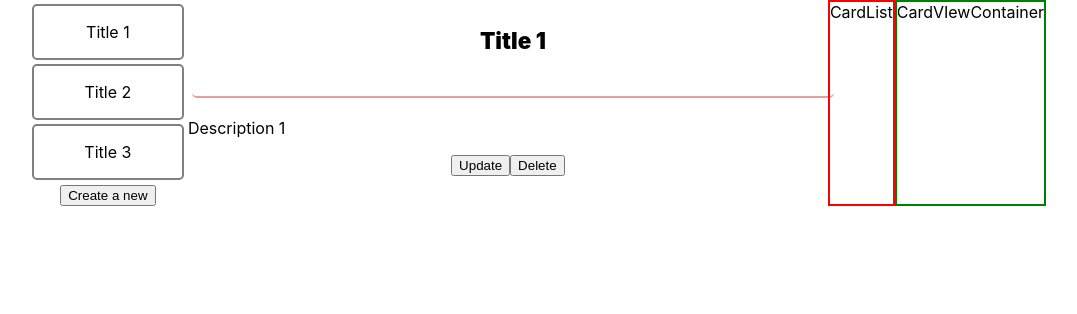
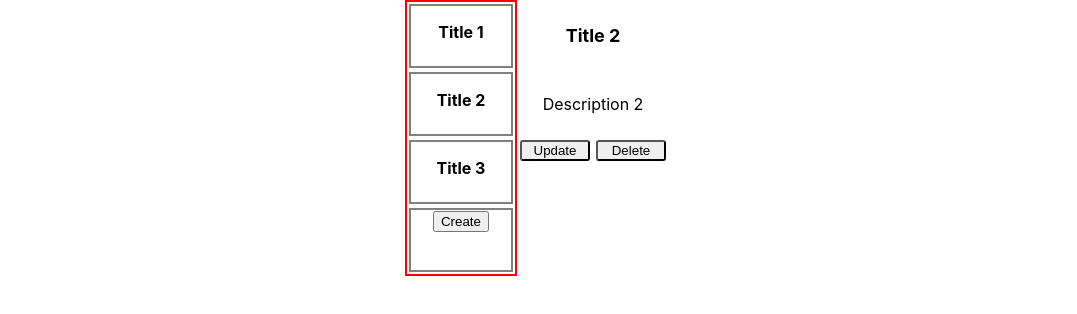
Before and after one commit to vishwaksenan/notes-webapp, a React (Create React App) app in the folder client/: page / in a window 1280 px wide. Shown: the top 314 px of the page, without its empty margins (103-1180 px from the left). Built offline with nearby package versions, Linux system fonts and the light colour scheme.

Commit message:
using props with typescript

```diff
--- a/client/src/App.tsx
+++ b/client/src/App.tsx
@@ -21,36 +21,8 @@ function App() {
   ]
   return (
     <div className="App">
-      <div className="notes-title">
-        <div className='note-card-container'>
-          <div className="note-card">
-            <p>Title 1</p>
-          </div>
-          <div className="note-card">
-            <p>Title 2</p>
-          </div>
-          <div className="note-card">
-            <p>Title 3</p>
-          </div>
-        </div>
-        <div>
-          <button>Create a new</button>
-        </div>
-      </div>
-      <div className="notes-view">
-        <div className="note-title-view" contentEditable={true}>
-          <p>Title 1</p>
-        </div>
-        <div className="note-description" contentEditable={true}>
-          <p>Description 1</p>
-        </div>
-        <div className="button-section">
-          <button>Update</button>
-          <button>Delete</button>
-        </div>
-      </div>
-      <CardListComponent />
-      <CardViewComponent />
+      <CardListComponent NotesList={notesTitle}/>
+      <CardViewComponent NotesDetails={notes[1]}/>
     </div>
   );
 }
--- a/client/src/components/CardList/CardList.ts
+++ b/client/src/components/CardList/CardList.ts
@@ -2,4 +2,24 @@ import styled from 'styled-components'
 
 export const CardListContainer = styled.div`
   border: 2px solid red;
+  display: flex;
+  flex-direction: column;
+  justify-content: space-evenly;
 `
+
+export const CardListSection = styled.div`
+  margin: 2px;
+  height: 60px;
+  width: 100px;
+  border: 2px solid grey;
+`
+
+export const List = styled.p`
+  font-size: medium;
+  font-weight: bolder;
+  text-align: center;
+`
+
+export const NotesCreateButton = styled.button`
+
+`
--- a/client/src/components/CardList/index.tsx
+++ b/client/src/components/CardList/index.tsx
@@ -1,9 +1,30 @@
-import {CardListContainer} from './CardList'
+import {CardListContainer, CardListSection, List, NotesCreateButton} from './CardList'
 import React from 'react'
 
-const CardListComponent = () => {
+interface NotesDetails {
+  NotesContent:{
+    title: string,
+    description: string
+  };
+}
+
+type NotesDetailsList = {
+  NotesList: string[];
+};
+
+const CardListComponent = ({ NotesList }: NotesDetailsList) => {
+  console.log(NotesList)
   return (
-    <CardListContainer>CardList</CardListContainer>
+    <CardListContainer>
+      <>
+      {
+        NotesList.map((notes) => <CardListSection><List>{notes}</List></CardListSection>)
+      }
+      </>
+      <CardListSection>
+        <NotesCreateButton>Create</NotesCreateButton>
+      </CardListSection>
+    </CardListContainer>
   )
 }
 
--- a/client/src/components/CardView/CardView.ts
+++ b/client/src/components/CardView/CardView.ts
@@ -1,5 +1,45 @@
 import styled from 'styled-components'
 
 export const CardViewContainer = styled.div`
-  border: 2px solid green;
+  display: flex;
+  flex-direction: column;
+
 `
+
+export const CardViewTitleContainer = styled.div`
+  margin: 3px;
+  padding: 4px;
+`
+
+export const CardTitle = styled.p`
+  font-size: large;
+  font-weight: bolder;
+`
+
+export const CardViewDescriptionContainer = styled.div `
+  margin: 3px;
+  padding: 4px;
+`
+
+export const CardDescription = styled.p`
+  font-size: medium;
+  font-weight: normal;
+`
+
+export const CardViewSettingsContainer = styled.div`
+  display: flex;
+  flex-direction: row;
+  justify-content: center;
+`
+
+export const CardUpdate = styled.button`
+  width: 70px;
+  border-radius: 3px;
+  margin: 3px;
+`
+
+export const CardDelete = styled.button`
+  width: 70px;
+  border-radius: 3px;
+  margin: 3px;
+`
--- a/client/src/components/CardView/index.tsx
+++ b/client/src/components/CardView/index.tsx
@@ -1,9 +1,28 @@
-import { CardViewContainer } from "./CardView"
+import { CardViewContainer, CardViewTitleContainer, CardTitle, CardViewDescriptionContainer, CardDescription, CardViewSettingsContainer, CardUpdate, CardDelete } from "./CardView"
 import React from 'react'
 
-const CardViewComponent = () => {
+
+interface NotesProps {
+  NotesDetails:{
+    title: string,
+    description: string
+  };
+}
+
+const CardViewComponent = ({ NotesDetails }: NotesProps) => {
   return (
-    <CardViewContainer>CardVIewContainer</CardViewContainer>
+    <CardViewContainer>
+      <CardViewTitleContainer contentEditable={true}>
+        <CardTitle>{NotesDetails.title}</CardTitle>
+      </CardViewTitleContainer>
+      <CardViewDescriptionContainer contentEditable={true}>
+        <CardDescription>{NotesDetails.description}</CardDescription>
+      </CardViewDescriptionContainer>
+      <CardViewSettingsContainer>
+        <CardUpdate>Update</CardUpdate>
+        <CardDelete>Delete</CardDelete>
+      </CardViewSettingsContainer>
+    </CardViewContainer>
   )
 }
 
```
